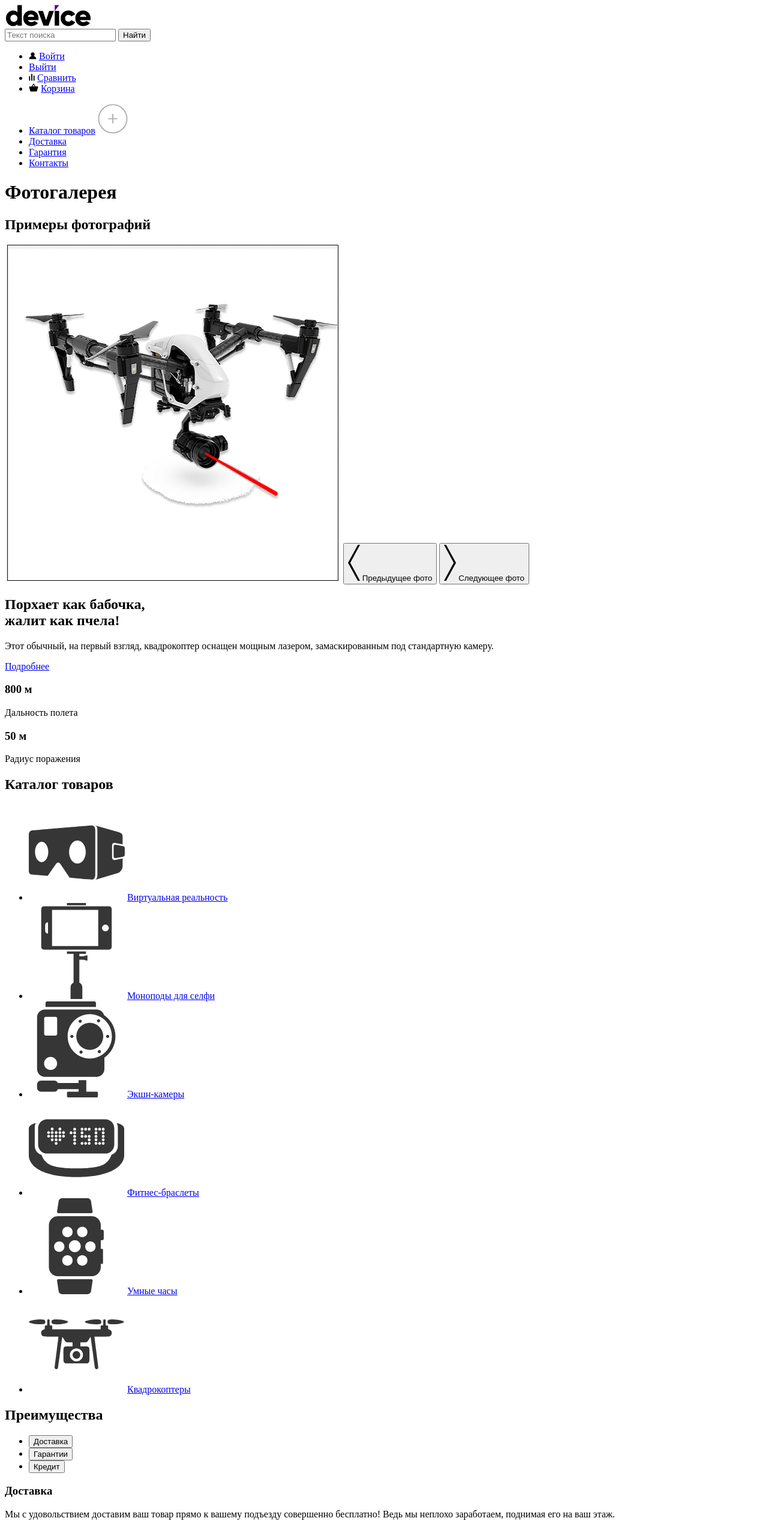
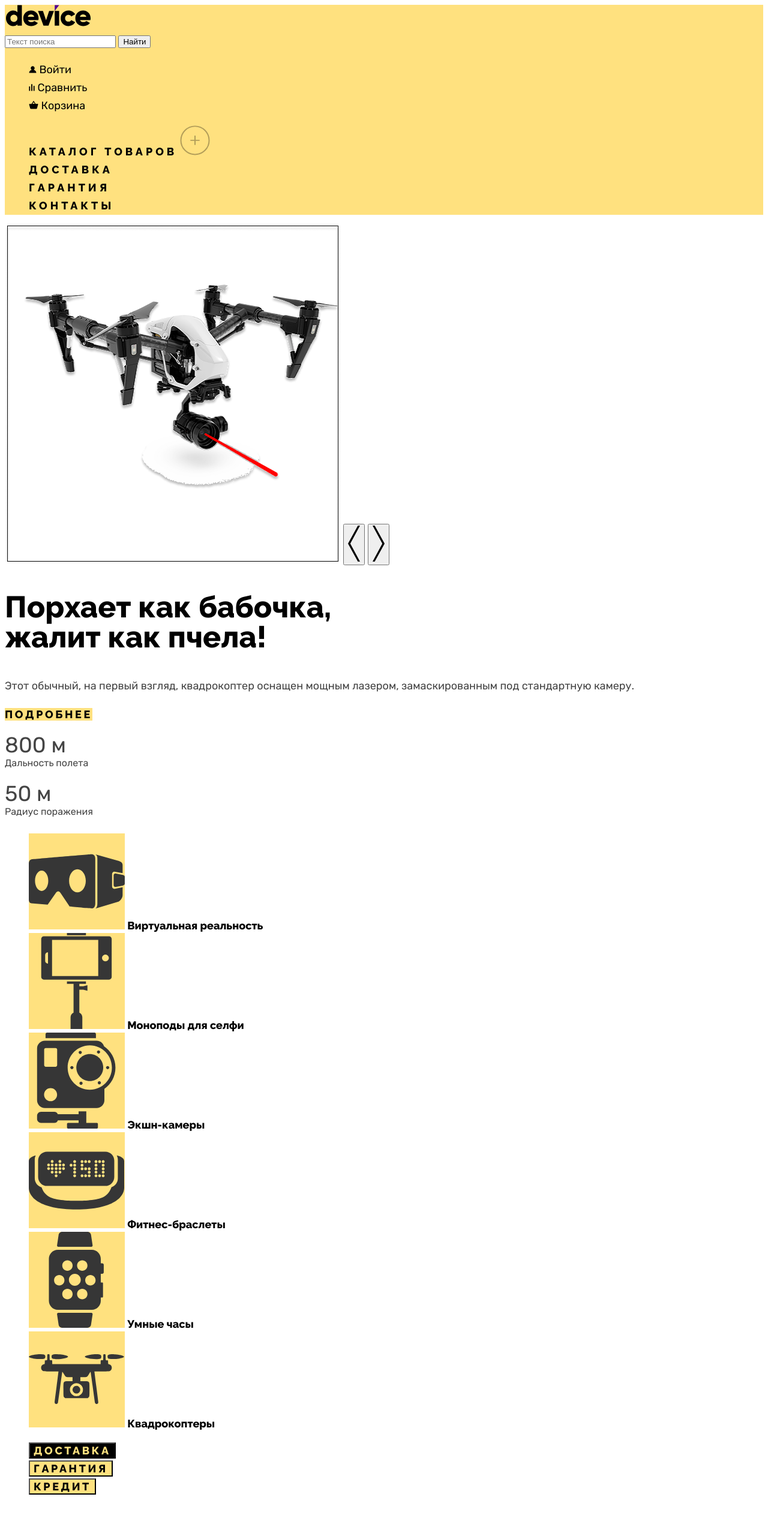
Before and after one commit to htmlacademy-htmlcss/2011795-device-33, a plain HTML site: page index.html in a window 1280 px wide. Shown: the top 2540 px of the page at 60% size. Drawn offline with Linux system fonts and the light colour scheme.

Commit message:
базовая стилизация первой страницы

```diff
--- a/catalog.html
+++ b/catalog.html
@@ -4,6 +4,7 @@
     <meta charset="UTF-8" />
     <meta http-equiv="X-UA-Compatible" content="IE=edge" />
     <meta name="viewport" content="width=device-width, initial-scale=1.0" />
+    <link href="./styles/styles.css" rel="stylesheet">
     <title>Document</title>
   </head>
   <body>
--- a/index.html
+++ b/index.html
@@ -4,6 +4,7 @@
     <meta charset="UTF-8" />
     <meta http-equiv="X-UA-Compatible" content="IE=edge" />
     <meta name="viewport" content="width=device-width, initial-scale=1.0" />
+    <link href="./styles/styles.css" rel="stylesheet">
     <title>HTML Academy: Девайс</title>
   </head>
   <body>
@@ -50,10 +51,10 @@
           <a class="user-menu-link" href="#">Корзина</a>
         </li>
       </ul>
-      <nav class="user-menu">
-        <ul class="user-menu-list">
-          <li class="user-menu-item">
-            <a class="user-menu-link" href="#">Каталог товаров</a>
+      <nav>
+        <ul class="nav-menu-list">
+          <li class="nav-menu-item">
+            <a class="nav-menu-link" href="#">Каталог товаров</a>
             <img
               src="images/plus-icon.svg"
               alt="Каталог товаров"
@@ -61,14 +62,14 @@
               height="50"
             />
           </li>
-          <li class="user-menu-item">
-            <a class="user-menu-link" href="#">Доставка</a>
+          <li class="nav-menu-item">
+            <a class="nav-menu-link" href="#">Доставка</a>
           </li>
-          <li class="user-menu-item">
-            <a class="user-menu-link" href="#">Гарантия</a>
+          <li class="nav-menu-item">
+            <a class="nav-menu-link" href="#">Гарантия</a>
           </li>
-          <li class="user-menu-item">
-            <a class="user-menu-link" href="#">Контакты</a>
+          <li class="nav-menu-item">
+            <a class="nav-menu-link" href="#">Контакты</a>
           </li>
         </ul>
       </nav>
@@ -117,18 +118,23 @@
           замаскированным под стандартную камеру.
         </p>
         <a class="slider-detail" href="#">Подробнее</a>
-        <h3><b>800 м</b></h3>
-        <span>Дальность полета</span>
-        <h3><b>50 м</b></h3>
-        <span>Радиус поражения</span>
+        <h3>
+          <div class="slider-info-num">800 м</div>
+          <div class="slider-info-name">Дальность полета</div>
+        </h3>
+        <h3>
+          <div class="slider-info-num">50 м</div>
+          <div class="slider-info-name">Радиус поражения</div>
+        </h3>
+
       </section>
 
       <section class="catalog">
         <h2 class="visually-hidden">Каталог товаров</h2>
-        <ul>
-          <li>
+        <ul class="catalog-menu-list">
+          <li class="catalog-menu-item">
             <img
-              class="catalog-menu"
+              class="catalog-menu-image"
               src="images/categories-virtuality.svg"
               alt="Виртуальная реальность"
               width="160"
@@ -136,9 +142,9 @@
             />
             <a class="catalog-link" href="#">Виртуальная реальность</a>
           </li>
-          <li>
+          <li class="catalog-menu-item">
             <img
-              class="catalog-menu"
+              class="catalog-menu-image"
               src="images/categories-selfy.svg"
               alt="Моноподы для селфи"
               width="160"
@@ -146,9 +152,9 @@
             />
             <a class="catalog-link" href="#">Моноподы для селфи</a>
           </li>
-          <li>
+          <li class="catalog-menu-item">
             <img
-              class="catalog-menu"
+              class="catalog-menu-image"
               src="images/categories-cameras.svg"
               alt="Экшн-камеры"
               width="160"
@@ -156,9 +162,9 @@
             />
             <a class="catalog-link" href="#">Экшн-камеры</a>
           </li>
-          <li>
+          <li class="catalog-menu-item">
             <img
-              class="catalog-menu"
+              class="catalog-menu-image"
               src="images/categories-fitness.svg"
               alt="Фитнес-браслеты"
               width="160"
@@ -166,9 +172,9 @@
             />
             <a class="catalog-link" href="#">Фитнес-браслеты</a>
           </li>
-          <li>
+          <li class="catalog-menu-item">
             <img
-              class="catalog-menu"
+              class="catalog-menu-image"
               src="images/categories-watch.svg"
               alt="Умные часы"
               width="160"
@@ -176,9 +182,9 @@
             />
             <a class="catalog-link" href="#">Умные часы</a>
           </li>
-          <li>
+          <li class="catalog-menu-item">
             <img
-              class="catalog-menu"
+              class="catalog-menu-image"
               src="images/categories-dron.svg"
               alt="Квадрокоптеры"
               width="160"
@@ -198,7 +204,7 @@
             </button>
           </li>
           <li class="advantages-item">
-            <button class="advantages-button">Гарантии</button>
+            <button class="advantages-button">Гарантия</button>
           </li>
           <li class="advantages-item">
             <button class="advantages-button">Кредит</button>
@@ -282,6 +288,7 @@
           <input class="subscribe-input" placeholder="Ваш e-mail" />
           <button class="subscribe-button">Подписаться</button>
         </form>
+
         <img
           class="subscribe-image"
           src="images/tick-big.svg"
@@ -289,7 +296,7 @@
           width="16"
           height="16"
         />
-        <p class="subscribe-text">Это бесплатно</p>
+        <span class="subscribe-text">Это бесплатно</span>
       </section>
     </main>
 
@@ -313,15 +320,15 @@
       <section class="footer-user-menu">
         <h2 class="visually-hidden">Меню пользователя</h2>
         <nav class="user-menu">
-          <ul class="user-menu-list">
-            <li class="user-menu-item">
-              <a class="user-menu-link" href="#">Доставка</a>
+          <ul class="nav-menu-list">
+            <li class="nav-menu-item">
+              <a class="nav-menu-link footer-link" href="#">Доставка</a>
             </li>
-            <li class="user-menu-item">
-              <a class="user-menu-link" href="#">Гарантия</a>
+            <li class="nav-menu-item">
+              <a class="nav-menu-link footer-link" href="#">Гарантия</a>
             </li>
-            <li class="user-menu-item">
-              <a class="user-menu-link" href="#">Контакты</a>
+            <li class="nav-menu-item">
+              <a class="nav-menu-link footer-link" href="#">Контакты</a>
             </li>
           </ul>
         </nav>
--- /dev/null
+++ b/styles/styles.css
@@ -0,0 +1,247 @@
+@font-face {
+  font-family: "Rubik";
+  font-style: normal;
+  font-weight: 400;
+  src: url("../fonts/rubik/rubik-400.woff2") format("woff2");
+  font-display: swap;
+}
+
+@font-face {
+  font-family: "Rubik";
+  font-style: normal;
+  font-weight: 700;
+  src: url("../fonts/rubik/rubik-700.woff2") format("woff2");
+  font-display: swap;
+}
+
+@font-face {
+  font-family: "Rubik";
+  font-style: normal;
+  font-weight: 800;
+  src: url("../fonts/rubik/rubik-800.woff2") format("woff2");
+  font-display: swap;
+}
+
+@font-face {
+  font-family: "Raleway";
+  font-style: normal;
+  font-weight: 800;
+  src: url("../fonts/raleway/raleway-800.woff2") format("woff2");
+  font-display: swap;
+}
+
+body {
+  font-family: Rubik, sans-serif;
+  font-size: 18px;
+  line-height: 30px;
+  color: #444444;
+  background-color: #ffffff;
+}
+
+.visually-hidden {
+  display: none;
+}
+
+.page-header {
+  background-color: #ffe17f;
+  color: #000000;
+}
+
+.nav-menu-list,
+.user-menu-list {
+  list-style: none;
+}
+
+.user-menu-link,
+.nav-menu-link {
+  color: #000000;
+  text-decoration: none;
+}
+
+.nav-menu-link {
+  font-family: Raleway, sans-serif;
+  font-weight: 800;
+  line-height: 21px;
+  letter-spacing: 5px;
+  text-transform: uppercase;
+}
+.slider-title,
+.advantages-title {
+  font-family: Raleway, sans-serif;
+  font-weight: 800;
+  font-size: 50px;
+  line-height: 50px;
+  color: #000000;
+}
+
+.slider-detail {
+  font-family: Raleway, sans-serif;
+  font-weight: 800;
+  font-size: 18px;
+  line-height: 21px;
+  letter-spacing: 0.2em;
+  text-transform: uppercase;
+  text-decoration: none;
+  color: #000000;
+  background-color: #ffe17f;
+}
+
+.slider-info-num {
+  font-weight: 400;
+  font-size: 36px;
+  line-height: 30px;
+}
+
+.slider-info-name {
+  font-weight: 400;
+  font-size: 16px;
+  line-height: 30px;
+}
+
+.catalog-menu-list,
+.advantages-list,
+.about-list {
+  list-style-type: none;
+}
+
+.catalog-menu-item {
+  font-family: Raleway, sans-serif;
+  line-height: 24px;
+  font-weight: 800;
+}
+
+.catalog-link {
+  color: #000000;
+  text-decoration: none;
+}
+
+.catalog-menu-image,
+.advantages-bottom-image {
+  background-color: #ffe17f;
+}
+
+.advantages-button {
+  background-color: #ffe17f;
+  color: #000000;
+  font-family: Raleway;
+  font-weight: 800;
+  font-size: 18px;
+  line-height: 21px;
+  letter-spacing: 0.2em;
+  text-transform: uppercase;
+}
+.advantages-button-active {
+  background-color: #000000;
+  color: #ffe17f;
+}
+
+.advantages-bottom-text {
+  font-family: Raleway;
+  font-weight: 800;
+  font-size: 20px;
+  line-height: 23px;
+  letter-spacing: 0.2em;
+  text-transform: uppercase;
+  color: #000000;
+  background-color: #f0f0f0;
+  height: 100px;
+  text-align: center;
+}
+.about-title,
+.subscribe-title {
+  font-family: Raleway;
+  font-style: normal;
+  font-weight: 800;
+  font-size: 50px;
+  line-height: 50px;
+  color: #000000;
+}
+
+.about-text {
+  font-size: 16px;
+  line-height: 20px;
+}
+
+.about-item {
+  font-family: Rubik;
+  font-style: normal;
+  font-weight: bold;
+  font-size: 18px;
+  line-height: 20px;
+  color: #000000;
+}
+
+.about-item:before {
+  display: inline-block;
+  width: 8px;
+  height: 8px;
+  border: 1px solid #ffffff;
+  background-color: #ffc700;
+  border-radius: 100%;
+  content: "";
+  margin-right: 25px;
+}
+
+.about-link {
+  font-family: Raleway;
+  font-weight: 800;
+  font-size: 18px;
+  line-height: 21px;
+  letter-spacing: 0.2em;
+  text-transform: uppercase;
+  color: #000000;
+  background-color: #ffe17f;
+  text-decoration: none;
+}
+
+.about-address,
+.about-schedule {
+  font-style: normal;
+}
+
+.about-address {
+  font-size: 24px;
+}
+.about-schedule {
+  list-style: none;
+  font-size: 18px;
+}
+
+.about-phone {
+  color: #444444;
+  font-size: 18px;
+}
+
+.social-list {
+  list-style: none;
+}
+
+.subscribe-button {
+  font-family: Raleway;
+  font-style: normal;
+  font-weight: 800;
+  font-size: 18px;
+  line-height: 21px;
+  letter-spacing: 0.2em;
+  text-transform: uppercase;
+}
+
+.subscribe-input {
+  border: 0;
+  border-bottom: 1px solid #444444;
+}
+
+footer {
+  color: #ffffff;
+  background-color: #444444;
+}
+
+.footer-phone .about-phone {
+  color: #ffffff;
+  font-size: 16px;
+  line-height: 20px;
+}
+
+.footer-link{
+  color: #ffffff;
+}
```
Also changed, not shown: 1 other file.
